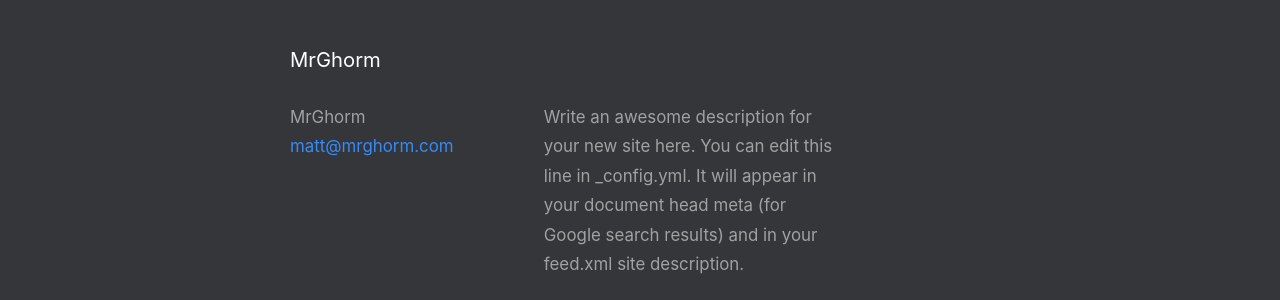
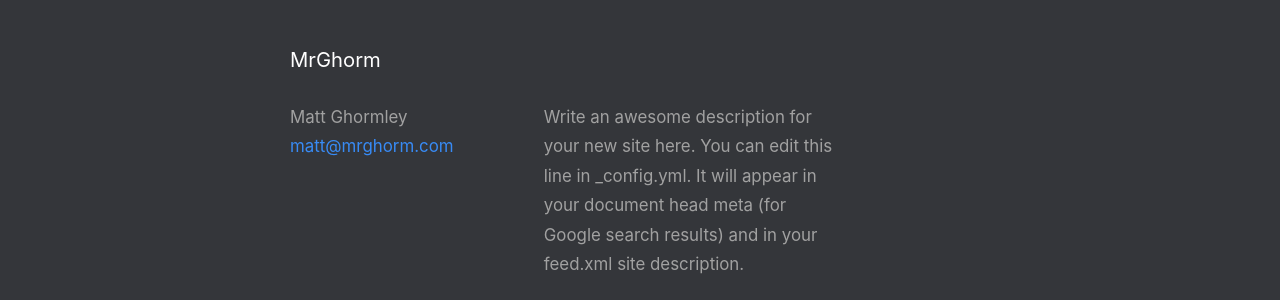
Before and after one commit to mrghorm/mrghorm.com, a Jekyll site: the page built from index.markdown, in a window 1280 px wide. Shown: the part 520-820 px from the top of the page. Built offline with Jekyll 4.4.1, drawn with Linux system fonts in a browser that asks for light colours.

Commit message:
Config update:  author & url

```diff
--- a/_config.yml
+++ b/_config.yml
@@ -19,13 +19,14 @@
 # in the templates via {{ site.myvariable }}.
 
 title: MrGhorm
+author: Matt Ghormley
 email: matt@mrghorm.com
 description: >- # this means to ignore newlines until "baseurl:"
   Write an awesome description for your new site here. You can edit this
   line in _config.yml. It will appear in your document head meta (for
   Google search results) and in your feed.xml site description.
 baseurl: "" # the subpath of your site, e.g. /blog
-url: "" # the base hostname & protocol for your site, e.g. http://example.com
+url: "https://mrghorm.com" # the base hostname & protocol for your site, e.g. http://example.com
 twitter_username: jekyllrb
 github_username:  jekyll
 
```
